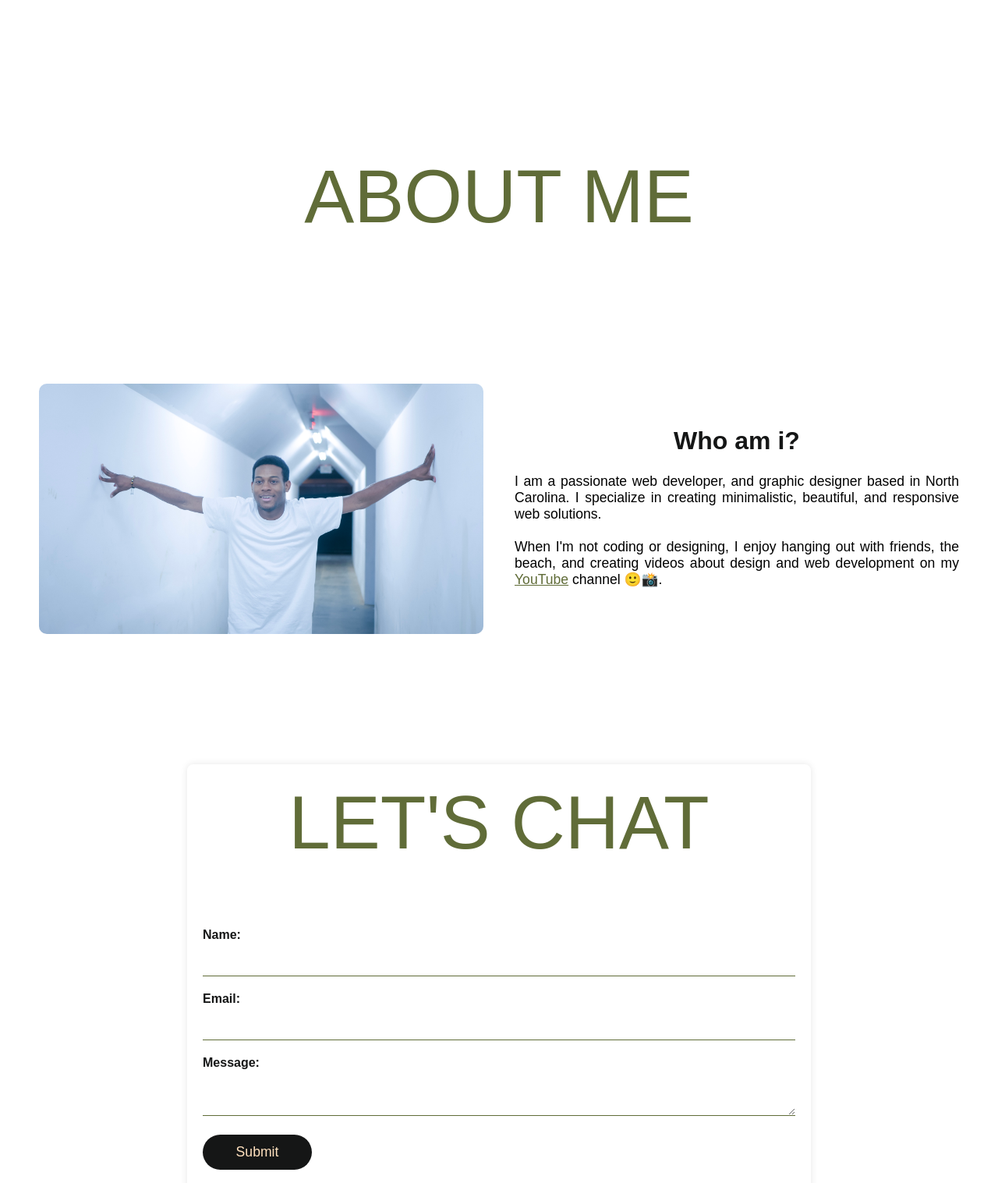
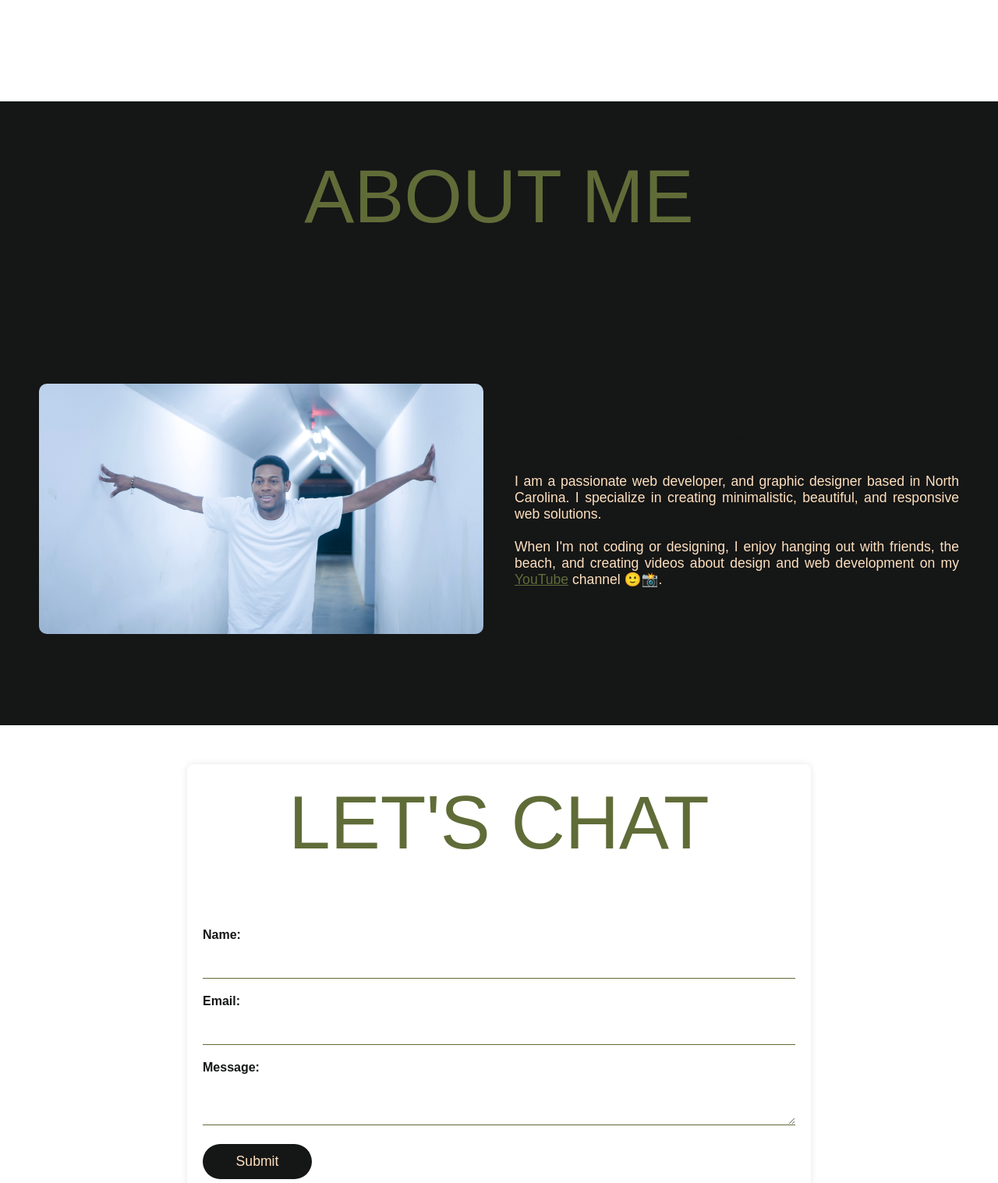
Before and after one commit to Troyzhenny/tc-dev-portfolio, a website: page index.html in a window 1280 px wide. Shown: the part 740-2257 px from the top of the page at 78% size. Drawn offline with Linux system fonts and the light colour scheme; a web font is replaced by a local one.

Commit message:
Fixed transition of page color

```diff
--- a/index.html
+++ b/index.html
@@ -5,7 +5,7 @@
     <meta charset="UTF-8">
     <meta name="viewport" content="width=device-width, initial-scale=1.0">
     <title>Tevin Campbell — Frontend Developer</title>
-    <link rel="shortcut icon" href="./images/favicon.ico" type="image/x-icon">
+    <link rel="shortcut icon" href="./images/_favicon.png" type="image/x-icon">
     <link href="https://api.fontshare.com/v2/css?f[]=general-sans@701,500,300,600,400,700&display=swap"
         rel="stylesheet">
     <link href="https://api.fontshare.com/v2/css?f[]=cabinet-grotesk@400,300,200&display=swap" rel="stylesheet">
@@ -28,10 +28,10 @@
                     <li>Home</li>
                 </a>
                 <a href="#">
-                    <li>Projects</li>
+                    <li>Resume</li>
                 </a>
                 <a href="#">
-                    <li>Resume</li>
+                    <li>Projects</li>
                 </a>
             </ul>
         </nav>
@@ -111,15 +111,15 @@
         <form>
             <div class="form-group">
                 <label for="name">Name:</label>
-                <input type="text" id="name" name="name">
+                <input type="text" id="name" name="name" style="font-size: 1em;">
             </div>
             <div class="form-group">
                 <label for="email">Email:</label>
-                <input type="email" id="email" name="email">
+                <input type="email" id="email" name="email" style="font-size: 1em;">
             </div>
             <div class="form-group">
                 <label for="message">Message:</label>
-                <textarea id="message" name="message" rows="2"></textarea>
+                <textarea id="message" name="message" rows="2" style="font-size: 1em;"></textarea>
             </div>
             <button type="submit">Submit</button>
         </form>
--- /dev/null
+++ b/src/scripts/index.js
@@ -0,0 +1,32 @@
+document.addEventListener("DOMContentLoaded", function () {
+    // Target the DOM elements
+    const aboutMeSection = document.querySelector('.about--me');
+
+    // Options for the Intersection Observer
+    const options = {
+        root: null,
+        rootMargin: '0px',
+        threshold: 0.5 // 50% of the element must be in view
+    };
+
+    // Callback function to handle intersection changes
+    const callback = (entries, observer) => {
+        entries.forEach(entry => {
+            if (entry.isIntersecting) {
+                // Element is in view, change background color
+                aboutMeSection.style.backgroundColor = '#151616';
+                aboutMeSection.style.color = '#ffe1bf';
+            } else {
+                // Element is not in view, change background color back to white
+                aboutMeSection.style.backgroundColor = 'white';
+                aboutMeSection.style.color = '#151616'
+            }
+        });
+    };
+
+    // Create an Intersection Observer with the callback and options
+    const observer = new IntersectionObserver(callback, options);
+
+    // Start observing the about--me section
+    observer.observe(aboutMeSection);
+});
--- a/src/styles/_about.scss
+++ b/src/styles/_about.scss
@@ -9,6 +9,9 @@
     align-items: center;
     text-align: center;
 
+    // Styling for color transition
+    background-color: white;
+    transition: background-color 1s ease-in-out; /* Added transition property */
 
     .bio--cont {
         display: flex;
--- a/src/styles/_contact.scss
+++ b/src/styles/_contact.scss
@@ -30,8 +30,7 @@
         color: $primaryCol;
     }
 
-    input,
-    textarea {
+    input, textarea {
         width: 100%;
         padding: 10px;
         border-top: 0;
@@ -39,6 +38,7 @@
         border-right: 0;
         border-bottom: 1.5px solid $secondaryCol;
         outline: transparent;
+        font-family: $bodyFont;
     }
 
     button {
--- a/src/styles/_navbar.scss
+++ b/src/styles/_navbar.scss
@@ -1,3 +1,4 @@
+@import "./mixins";
 //Navbar .scss settings file
 
 header {
@@ -13,7 +14,8 @@ header {
     top: 0;
 
     .logo-div {
-        padding: 12px  0 12px 0;
+        padding: 12px 0 12px 0;
+
         & .logo {
             width: 80px;
         }
@@ -27,9 +29,11 @@ header {
     li {
         font-family: $bodyFont;
         font-weight: 500;
-        font-size: 1em;
+        font-size: 1.1em;
+        color: $primaryCol;
         &:hover {
-            text-decoration: underline;
+            transition: 0.5s ease-in-out;
+            color: $secondaryCol;
         }
     }
 
@@ -42,8 +46,7 @@ header {
 
 //Use case: for hamburger menu or adding a button to header for small screens
 // @media (max-width: 768px) {
-//     nav {
+//     nav li {
 //         display: none;
 //     }
-
 // }
```
Also changed, not shown: src/styles/main.css, 1 other file.
